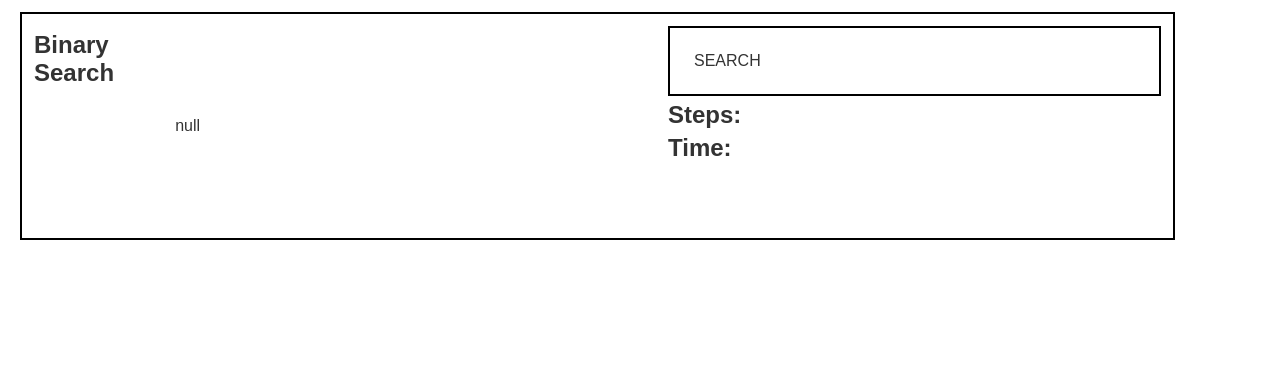
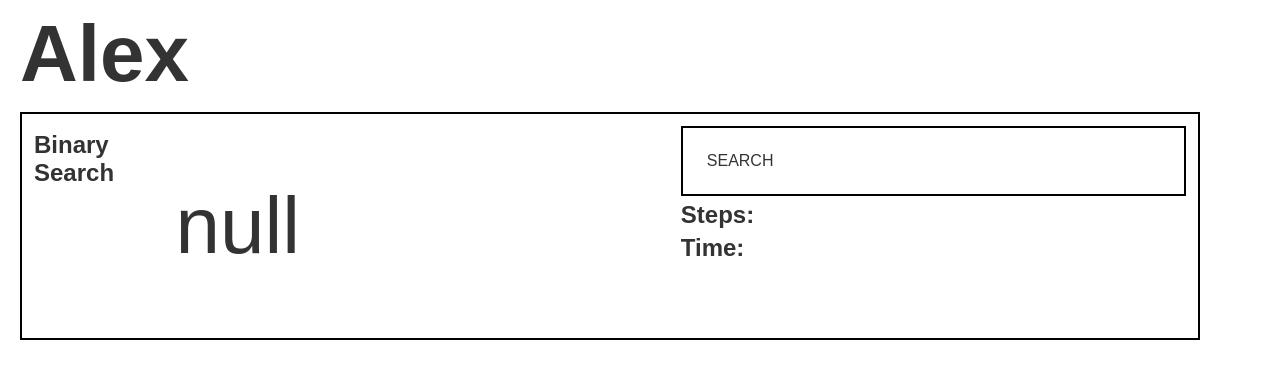
Before and after one commit to JariMiers04/DevelopmentIV-CourseProject, a plain HTML site: page index.html in a window 1280 px wide. Drawn offline with Linux system fonts and the light colour scheme.

Commit message:
update algo in develop

```diff
--- a/index.html
+++ b/index.html
@@ -7,15 +7,16 @@
     <meta name="viewport" content="width=device-width, initial-scale=1.0">
     <link rel="stylesheet" href="index.css">
     <script src="./javascript/pattern/templatePattern.js"></script>
-    <script src="./javascript/algorithme/algotithme.js"></script>
+    <script src="./javascript/algorithme/algorithme.js"  type="module"></script>
     <title>Document</title>
 </head>
 
 <body>
-    </div>
+    <h1 id="random"></h1>
+    <div class="container-main">
     <div id="binary-search" class="search-container">
         <h2>Binary Search</h2>
-        <div class="guess">
+        <div id="random">
             null
         </div>
         <div>
@@ -28,6 +29,7 @@
             </span>
         </div>
     </div>
+    </div>
 </body>
 
 </html>
--- a/javascript/algorithme/testData.js
+++ b/javascript/algorithme/testData.js
@@ -1 +1,3 @@
-export default ["jari", 'igor', 'fien','jochem', 'alex', 'yanni'];
+const nameArray = ["Jari", "Fien", "Igor", "Alex", "Jochem", "Yanni"];
+
+export default nameArray;
```
Also changed, not shown: javascript/algorithme/algorithme.js (renamed from javascript/algorithme/algotithme.js).
